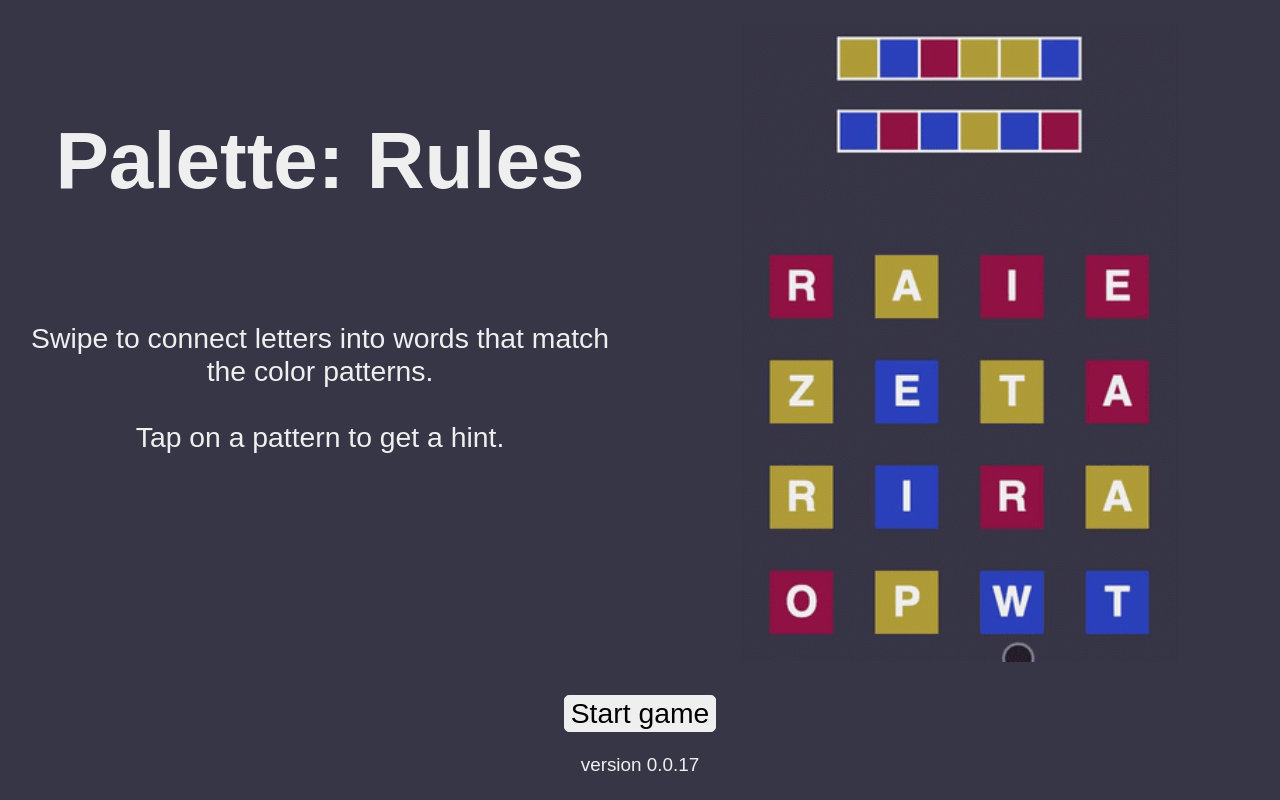
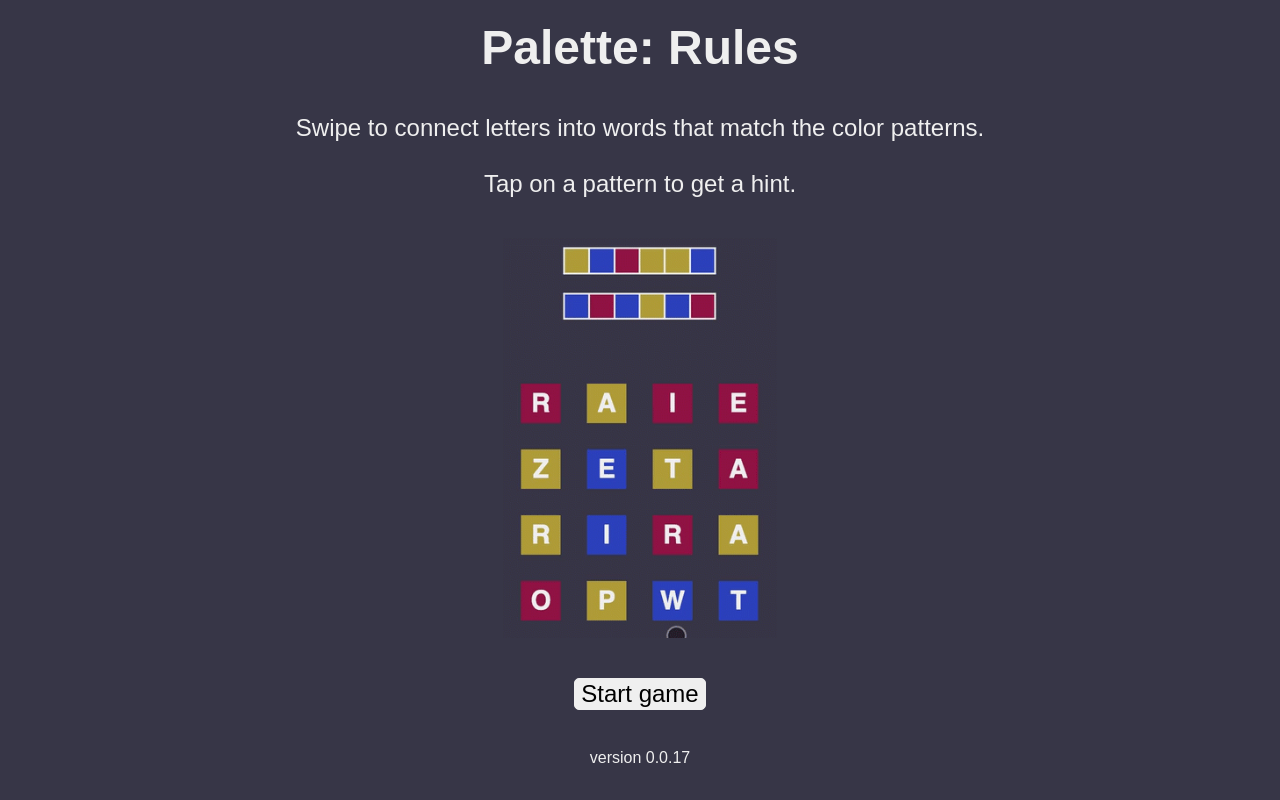
Before and after one commit to skedwards88/lexlet, a React app: page / in a window 1280 px wide. Built offline with nearby package versions, Linux system fonts and the light colour scheme.

Commit message:
make styling smaller on large screens

```diff
--- a/src/App.css
+++ b/src/App.css
@@ -3,7 +3,9 @@ html {
 }
 
 .App {
-  --default-font-size: min(1cm, min(4vmax, 7vmin));
+  --default-font-size: min(4vmax, 7vmin, 40px);
+  --board-box-diam: min(15vmax, 20vmin, 145px);
+  --clue-box-diam: min(4vmax, 16vmin);
   --dark-color: rgb(55 54 71);
   --light-color: rgb(239 239 239);
 
@@ -101,7 +103,7 @@ button {
 
 #rulesHeader {
   all: unset;
-  font-size: min(7vmax, 10vmin);
+  font-size: calc(var(--default-font-size) * 1.5);
   display: block;
   font-weight: bold;
   grid-area: header;
@@ -170,17 +172,21 @@ button {
 
 #palette #currentWord {
   grid-area: currentWord;
-  min-height: min(5vmax, 16vmin);
+  height: calc(var(--clue-box-diam) * 1.5);
   overflow: hidden;
+  justify-self: center;
+  align-self: center;
 }
 
 #gameOver {
   grid-area: currentWord;
-  font-size: min(3vmax, 7vmin);
+  font-size: calc(var(--default-font-size) * .75);
   display: flex;
   flex-direction: column;
   text-align: center;
-  justify-content: center;
+  justify-self: center;
+  align-self: center;
+  width: 70%;
 }
 
 #palette #board {
@@ -189,9 +195,12 @@ button {
   background-color: var(--dark-color);
   touch-action: none;
   justify-content: center;
-  grid-template-columns: repeat(4, min(15vmax, 20vmin));
-  grid-template-rows: repeat(4, min(15vmax, 20vmin));
+  grid-template-columns: repeat(4, var(--board-box-diam));
+  grid-template-rows: repeat(4, var(--board-box-diam));
   margin-bottom: 3vmax;
+  justify-self: center;
+  align-items: center;
+  justify-items: center;
 }
 
 #palette .letter {
@@ -203,7 +212,9 @@ button {
   justify-content: center;
   display: flex;
   align-items: center;
-  font-size: min(5vmax, 8vmin);
+  font-size: calc(var(--default-font-size) * 1.2);
+  height: 60%;
+  width: 60%;
 }
 
 #palette .red {
@@ -253,8 +264,8 @@ button {
 
 .clueBox,
 .guessBox {
-  min-height: min(4vmax, 16vmin);
-  min-width: min(4vmax, 16vmin);
+  min-height: var(--clue-box-diam);
+  min-width: var(--clue-box-diam);
   border-top: 2px solid var(--light-color);
   border-left: 2px solid var(--light-color);
   border-bottom: 2px solid var(--light-color);
@@ -262,7 +273,7 @@ button {
   justify-content: center;
   align-items: center;
   font-weight: bold;
-  font-size: min(3vmax, 7vmin);
+  font-size: calc(var(--default-font-size) * 0.8);
 }
 
 .clueBox:last-child,
@@ -270,9 +281,9 @@ button {
   border-right: 2px solid var(--light-color);
 }
 
-/* Landscape */
+/* Landscape, small screen */
 
-@media (orientation: landscape) {
+@media (orientation: landscape) and (max-width: 800px) {
   #palette {
     grid-template-areas:
       "clues currentWord controls"
@@ -339,3 +350,20 @@ button {
     height: 100%;
   }
 }
+
+/* Large screen */
+@media (min-width: 800px) {
+  .App {
+    justify-content: center;
+  }
+}
+
+/* Landscape, large screen */
+@media (orientation: landscape) and (min-width: 800px) {
+  .App {
+    --default-font-size: min(4vh, 7vw, 1cm);
+    --board-box-diam: min(12vh, 120px);
+    --clue-box-diam: min(4vh, 16vw);
+    justify-content: center;
+  }
+}
```
